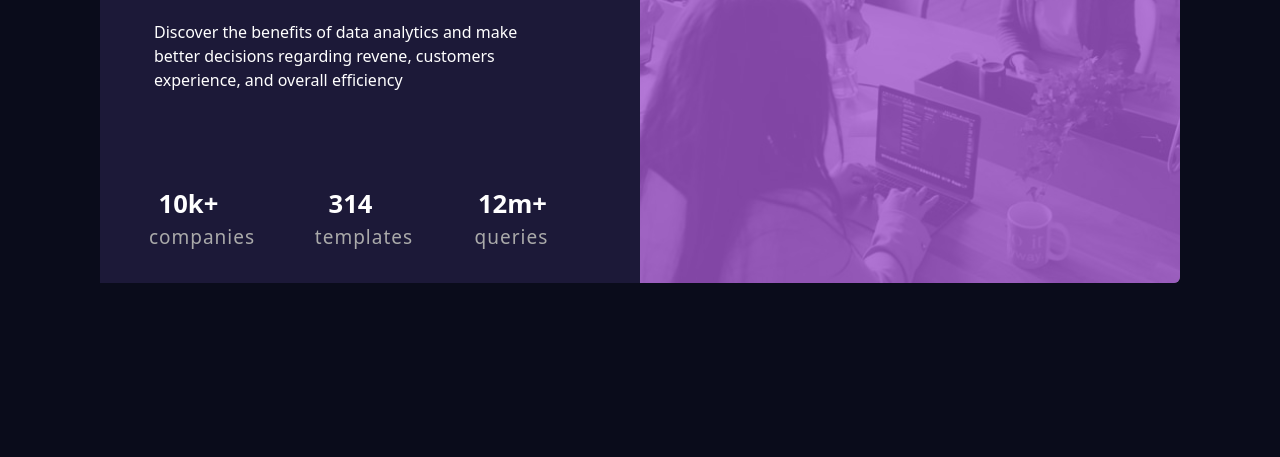
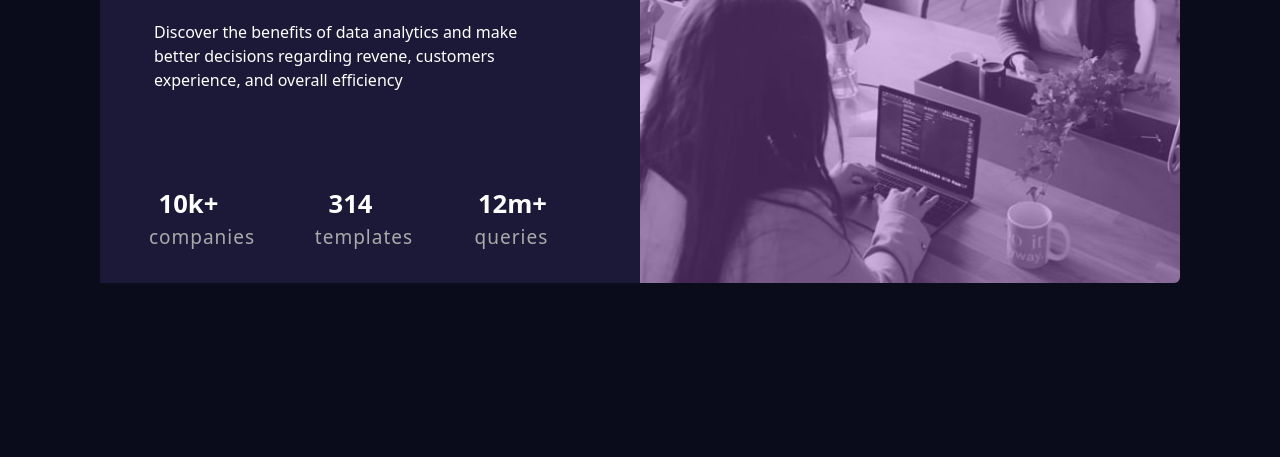
Before and after one commit to iDominate/stats-preview-card-component-main, a plain HTML site: page index.html in a window 1280 px wide. Shown: the part 343-800 px from the top of the page. Drawn offline with nearby package versions, Linux system fonts and the light colour scheme.

Commit message:
Updated Opacity

```diff
--- a/style.css
+++ b/style.css
@@ -74,7 +74,7 @@ h1>span {
 }
 
 .overlay {
-    opacity: .8;
+    opacity: .4;
     position: absolute;
     width: 100%;
     height: 452px;
```
